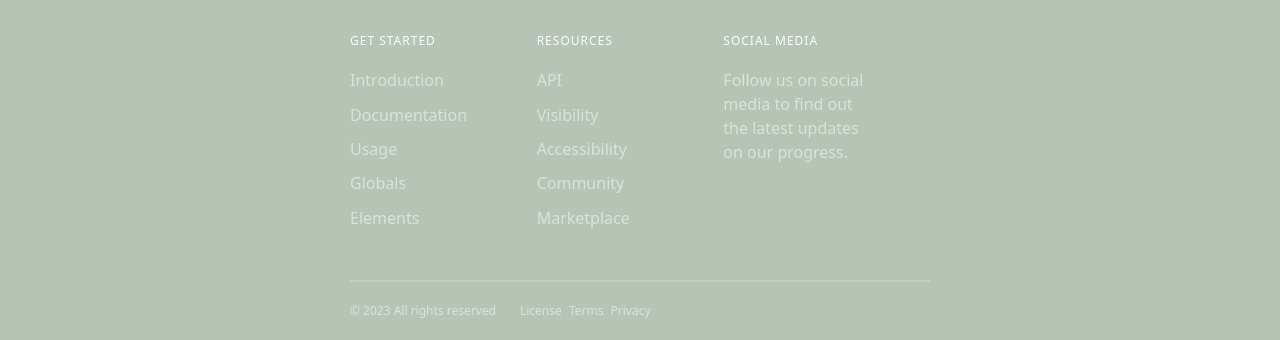
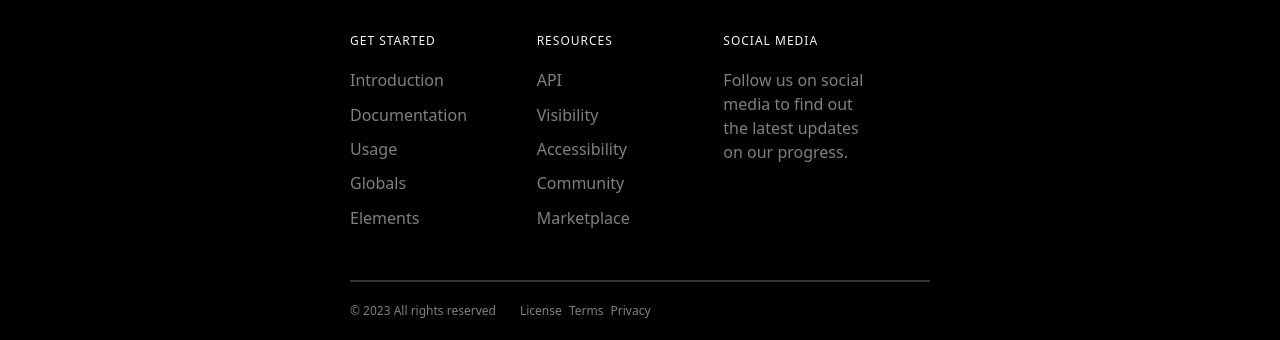
Before and after one commit to syhrulMr/allu.github.io, a plain HTML site: page index.html in a window 1280 px wide. Shown: the part 3138-3478 px from the top of the page. Drawn offline with Linux system fonts and the light colour scheme.

Commit message:
initial commit

```diff
--- a/style.css
+++ b/style.css
@@ -46,7 +46,7 @@ body {
 } */
 
 .container-foo {
-  background-color: #b6c4b6;
+  background-color: black;
 }
 /*
 footer.top > img {
```
